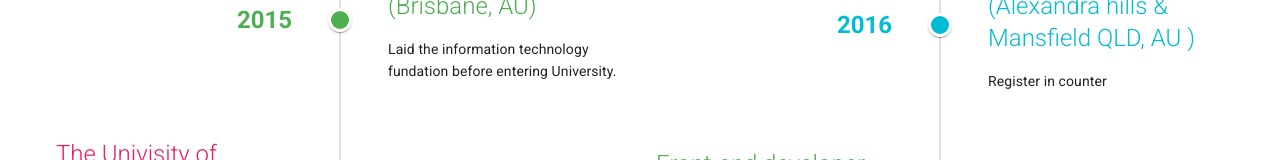
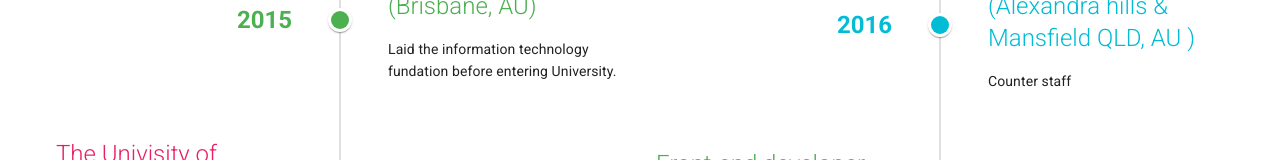
Before and after one commit to yunlunwu/portfoilo, a Vue app: page /resume in a window 1280 px wide. Shown: the part 268-428 px from the top of the page. Built offline with nearby package versions, Linux system fonts and the light colour scheme.

Commit message:
updated experience

```diff
--- a/src/pages/resume.vue
+++ b/src/pages/resume.vue
@@ -205,7 +205,7 @@ export default {
           color: 'cyan',
           year: '2016',
           title: 'Australia post office (Alexandra hills & Mansfield QLD, AU )',
-          description: 'Register in counter'
+          description: 'Counter staff'
         },
         {
           color: 'green',
```
